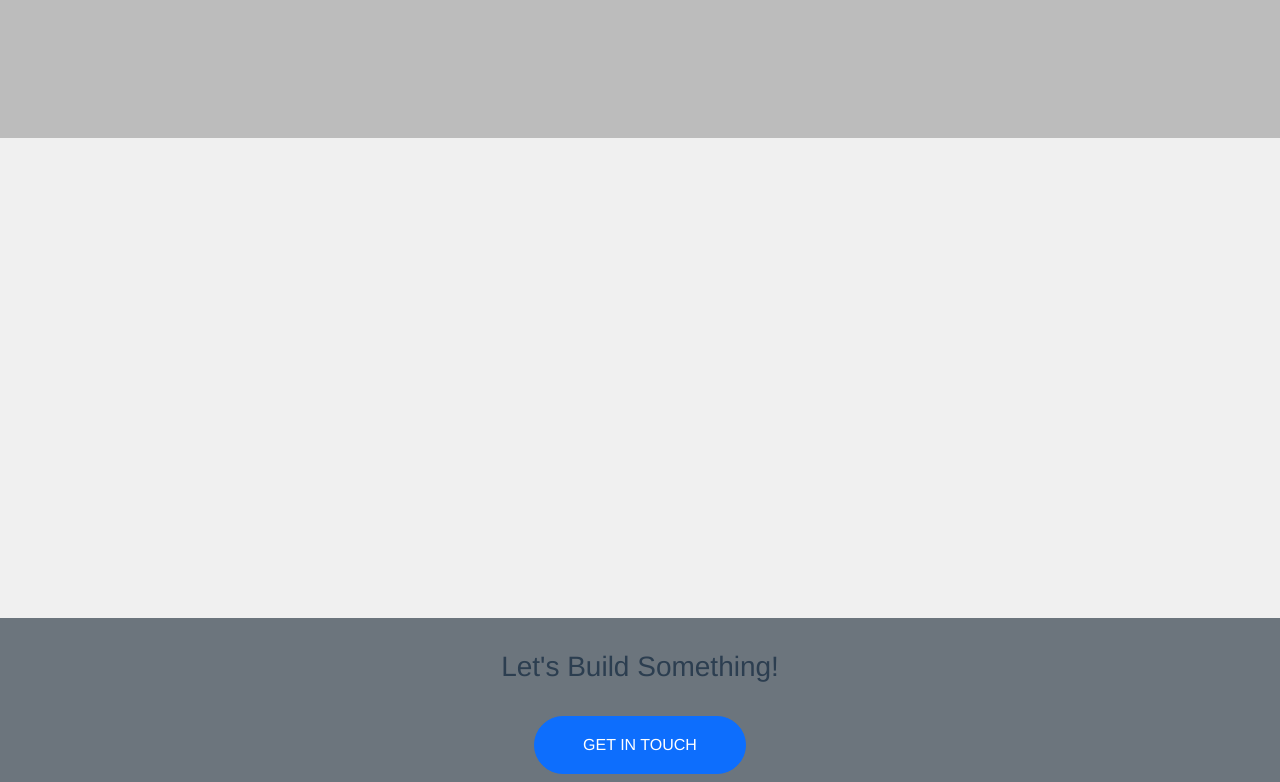
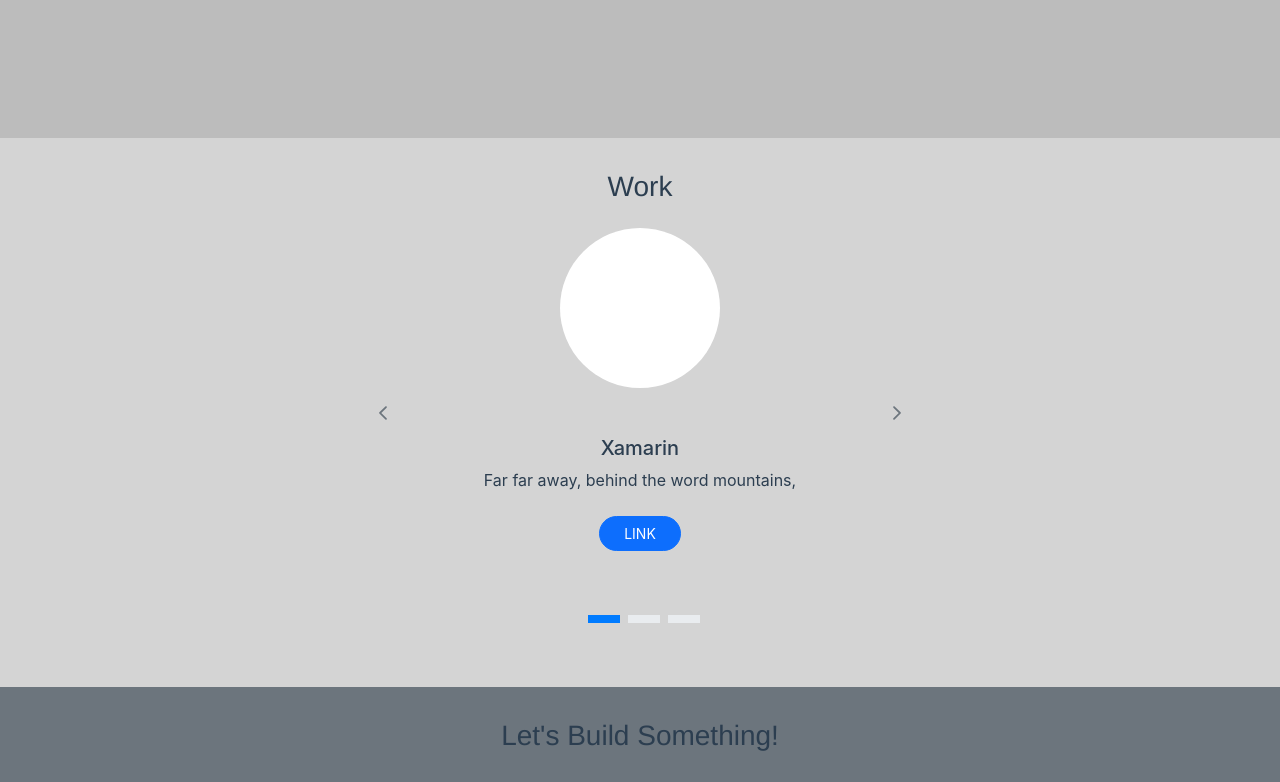
Before and after one commit to Jon-Mykal/personal-website, a Vue app: page /services/development in a window 1280 px wide. Shown: the part 560-1342 px from the top of the page. Built offline with nearby package versions, Linux system fonts and the light colour scheme.

Commit message:
Expand content layout

```diff
--- a/src/views/DevelopmentView.vue
+++ b/src/views/DevelopmentView.vue
@@ -2,15 +2,62 @@
     <section class="development">
         <Hero pageTitle="Development"/>
         <section class="tech-stacks"></section>
-        <section class="dev-work"></section>
+        <section class="dev-work py-3">
+        <h3 class="py-3">Work</h3>
+        <section class="container">
+            <section class="row pb-2 justify-content-center">
+            <section class="col-12 col-md-8 col-lg-6">
+            <Carousel :value="work" :numVisible="1" :circular="true">
+                <template #item="slotProps">
+                <section class="pb-5">
+                    <section class="wrapper d-flex px-3 flex-column align-items-center pb-3">
+                    <section class="circle rounded-circle"></section>
+                    <h5 class="pt-5">{{ slotProps.data.name }}</h5>
+                    <p class="mb-0 pb-2">
+                        {{ slotProps.data.description}}
+                    </p>
+                    </section>
+                    <a class="btn btn-primary rounded-pill px-4 gw--fs-7" :href="slotProps.data.resourceLink">LINK</a>
+                </section>
+                </template>
+            </Carousel>
+            </section>
+            </section>
+        </section>
+        </section>
         <CallToAction headerTitle="Let's Build Something!" />
     </section>
 </template>
 
 <script>
+import { ref, onMounted } from 'vue';
 export default {
     setup () {
-        return {}
+        onMounted(() => {
+            const data = [
+            {
+                name: "Xamarin",
+                image: "/",
+                description: "Far far away, behind the word mountains,",
+                resourceLink: "https://dotnet.microsoft.com/en-us/apps/xamarin"
+            },
+            {
+                name: "React",
+                image: "/",
+                description: "Far far away, behind the word mountains,",
+                resourceLink: "https://reactjs.org/"
+            },
+            {
+                name: "Azure",
+                image: "/",
+                description: "Far far away, behind the word mountains,",
+                resourceLink: "https://azure.microsoft.com/en-us/"
+            }
+            ];
+            work.value = data;
+        })
+        let work = ref([]);
+        return {work}
     }
 }
 </script>
@@ -22,7 +69,13 @@
 }
 
 .dev-work {
-    background: #f0f0f0;
-    height: 30rem;
+    background: #d4d4d4;
+
+}
+
+.circle {
+  height: 10rem;
+  width: 10rem;
+  background: white;
 }
 </style>
```
